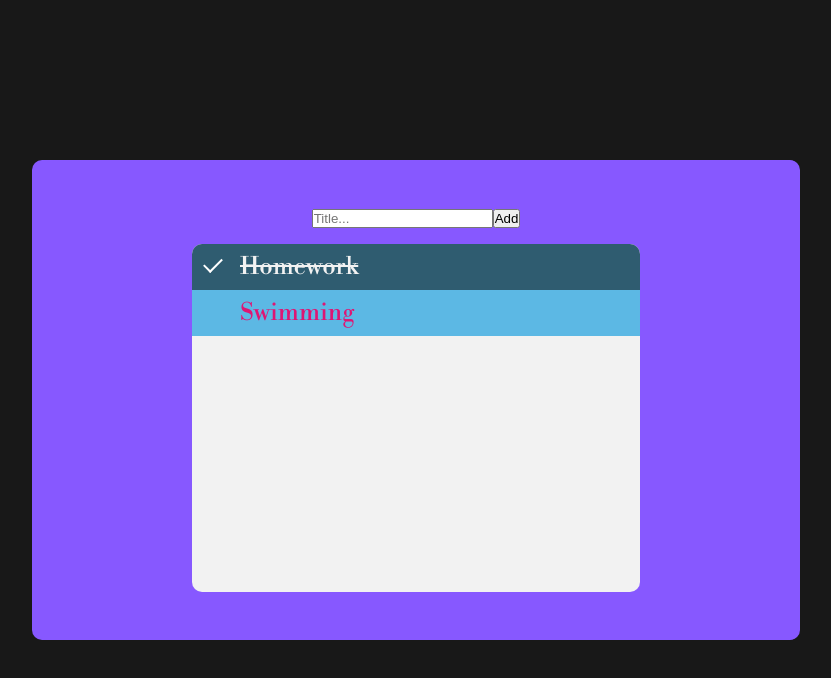
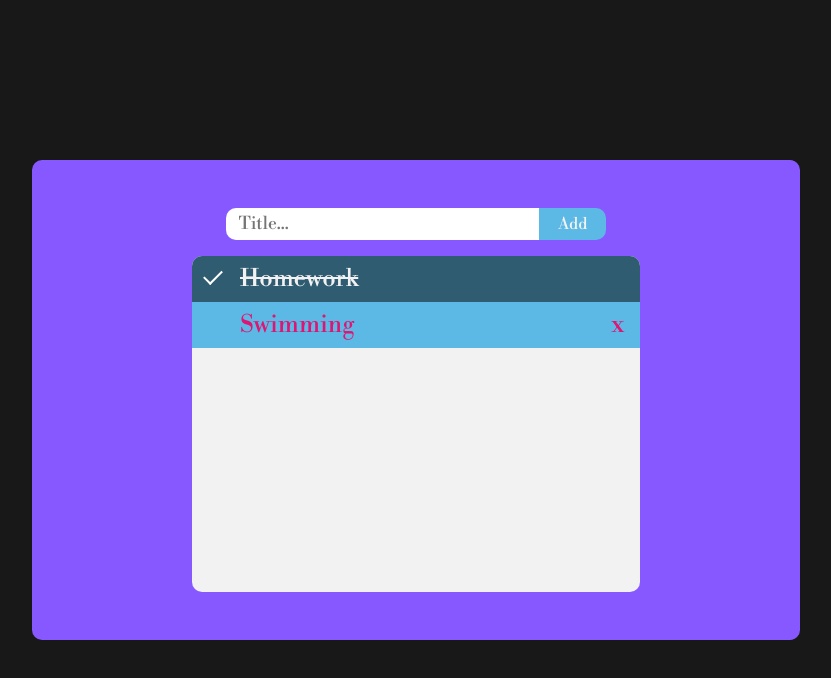
Before and after one commit to irfansutlu/todolist-project, a plain HTML site: page index.html in a window 1280 px wide. Shown: the whole page, without its empty margins (224-1055 px from the left). Drawn offline with nearby package versions, Linux system fonts and the light colour scheme.

Commit message:
todolist

```diff
--- a/index.html
+++ b/index.html
@@ -11,12 +11,12 @@
 <body>
     <div class="container">
         <div class="add-div">
-            <input type="text" id="content" placeholder="Title..."><button>Add</button>
+            <input type="text" id="content" placeholder="Title..."><button id="add-btn">Add</button>
         </div>
         <div class="notes-div">
             <ul id="myUl">
                 <li class="checked">Homework</li>
-                <li>Swimming <span class="close"></span></li>
+                <li>Swimming <span class="close">x</span></li>
             </ul>
         </div>
     </div>
--- a/style.css
+++ b/style.css
@@ -2,6 +2,7 @@
     margin: 0;
     padding: 0;
     box-sizing: border-box;
+    font-family: 'Libre Bodoni', serif;
 }
 body{
     background-color: #181818;
@@ -11,7 +12,6 @@ body{
     height: 100vh;
     width: 100%;
     color: #df1573;
-    font-family: 'Libre Bodoni', serif;
 }
 .container{
     background-color: #8758FF;
@@ -26,6 +26,31 @@ body{
 }
 .add-div{
     padding-bottom: 1rem;
+    width: 100%;
+    display: flex;
+    flex-direction: row;
+    justify-content: center;
+}
+#content{
+    width: 70%;
+    height: 2rem;
+    padding: 0.8rem;
+    border-radius: 10px 0 0 10px;
+    border: none;
+    font-size: 1.1rem;
+}
+#add-btn{
+    width: 15%;
+    height: 2rem;
+    border-radius: 0 10px 10px 0;
+    border: none;
+    font-size: 1rem;
+    background-color: #5CB8E4;
+    color: #F2F2F2;
+}
+#add-btn:hover{
+    background-color: #2f5c70;
+    cursor: pointer;
 }
 .notes-div{
     background-color: #F2F2F2;
@@ -67,7 +92,7 @@ ul li.checked::before{
     position: absolute;
     right: 0;
     top: 0;
-    padding: 0.8rem 1rem;
+    padding: 0.5rem 1rem;
 }
 .close:hover{
     background-color: #8758FF;
```
